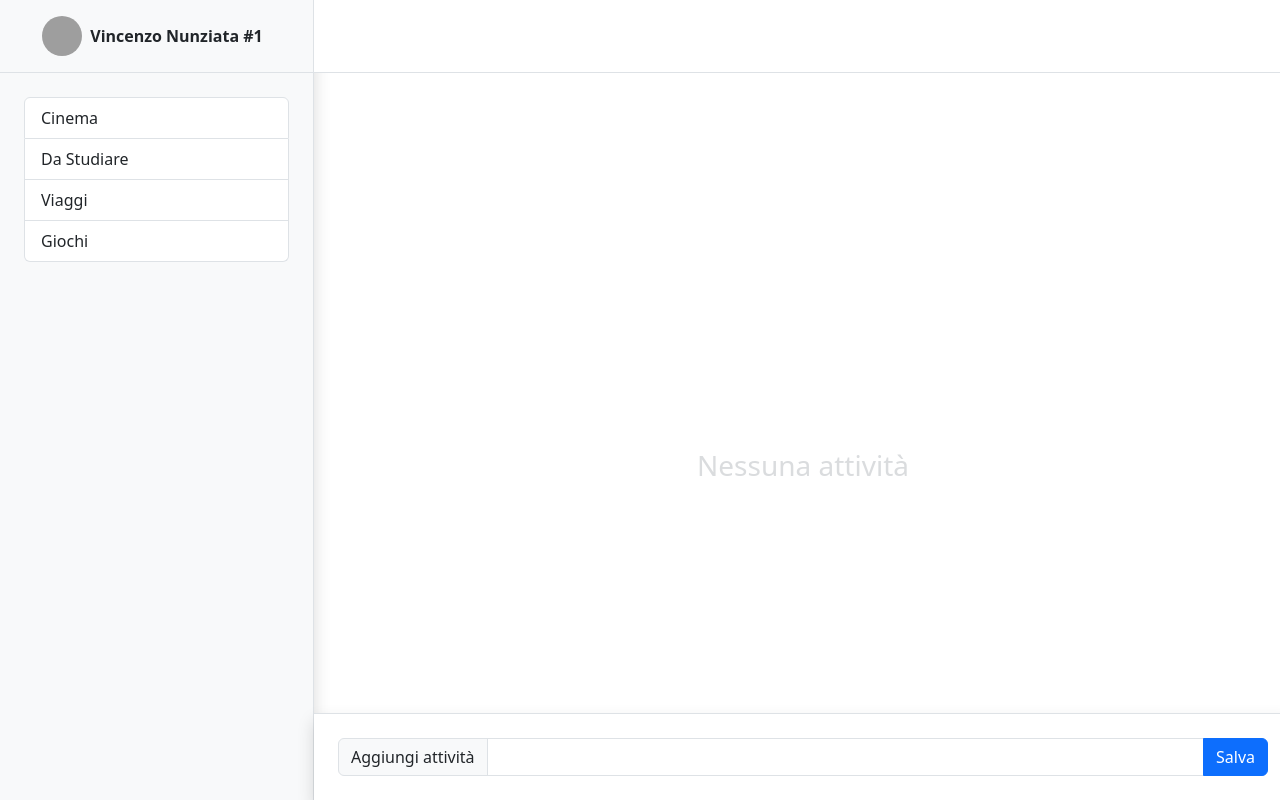
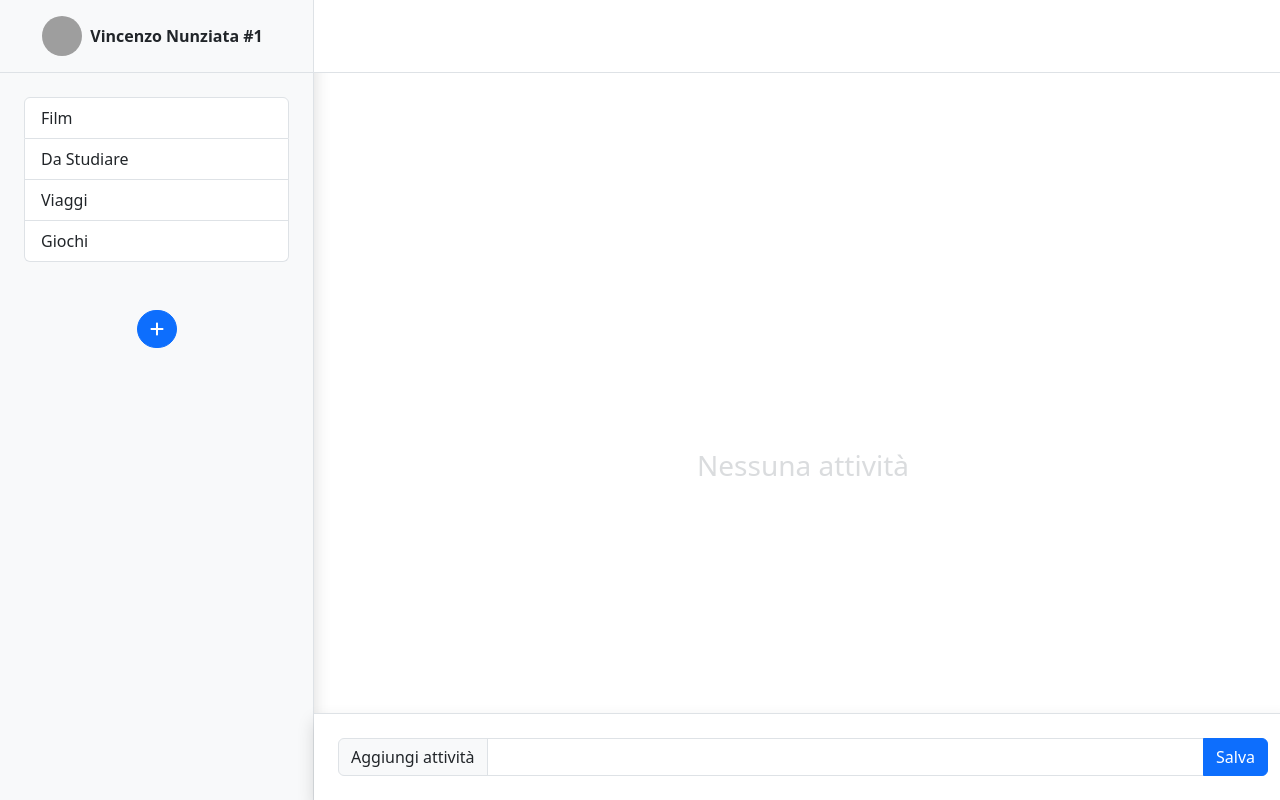
Before and after one commit to vincenzo-play/app-todo, a React (Create React App) app: page / in a window 1280 px wide. Built offline with nearby package versions, Linux system fonts and the light colour scheme; grey boxes are pictures that could not be loaded.

Commit message:
add button list

```diff
--- a/src/components/SideBar.jsx
+++ b/src/components/SideBar.jsx
@@ -1,5 +1,6 @@
 import { useState } from "react";
 import User from "./User";
+import { FontAwesomeIcon } from "@fortawesome/react-fontawesome";
 
 const SideBar = ({ user, list, windowSize, setTodo }) => {
   const [done, setDone] = useState(Array(list.length).fill(false));
@@ -15,7 +16,7 @@ const SideBar = ({ user, list, windowSize, setTodo }) => {
     <div
       className={`${
         windowSize.width < 768 ? "border-bottom" : "vh-100 border-end"
-      } col-12 col-md-3 bg-light shadow pe-0  overflow-scroll`}
+      } col-12 col-md-3 bg-light shadow pe-0  overflow-scroll `}
       style={{ height: "300px" }}
     >
       <User user={user} />
@@ -36,6 +37,11 @@ const SideBar = ({ user, list, windowSize, setTodo }) => {
           ))}
         </div>
       </div>
+      <div className="d-flex justify-content-center py-4">
+        <button className="btn btn-primary rounded-5 ">
+          <FontAwesomeIcon icon="fa-solid fa-plus" />
+        </button>
+      </div>
     </div>
   );
 };
--- a/src/data.js
+++ b/src/data.js
@@ -7,7 +7,7 @@ export const user = {
 export const list = [
   {
     id: 1,
-    label: "Cinema",
+    label: "Film",
     activity: [
       { name: "Attività uno" },
       { name: "Attività due" },
```
